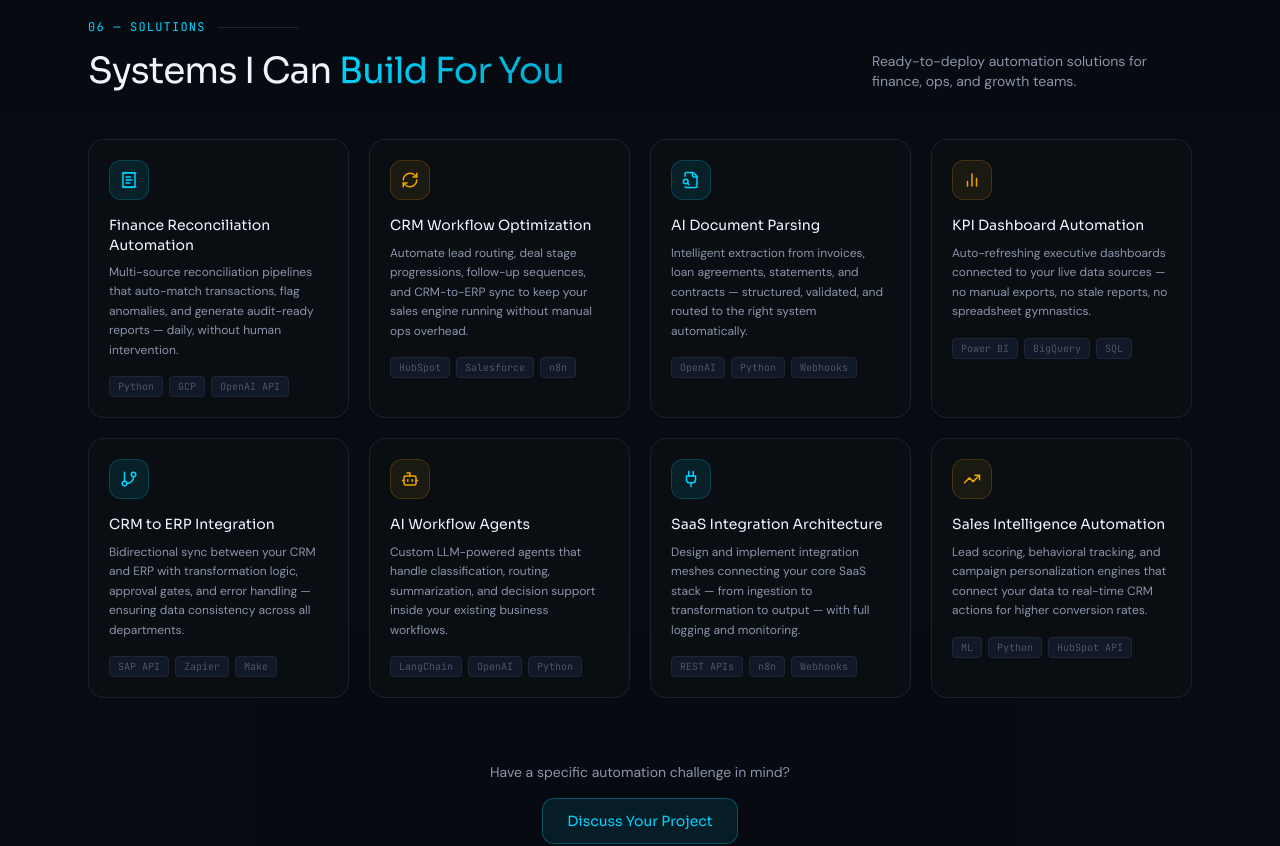
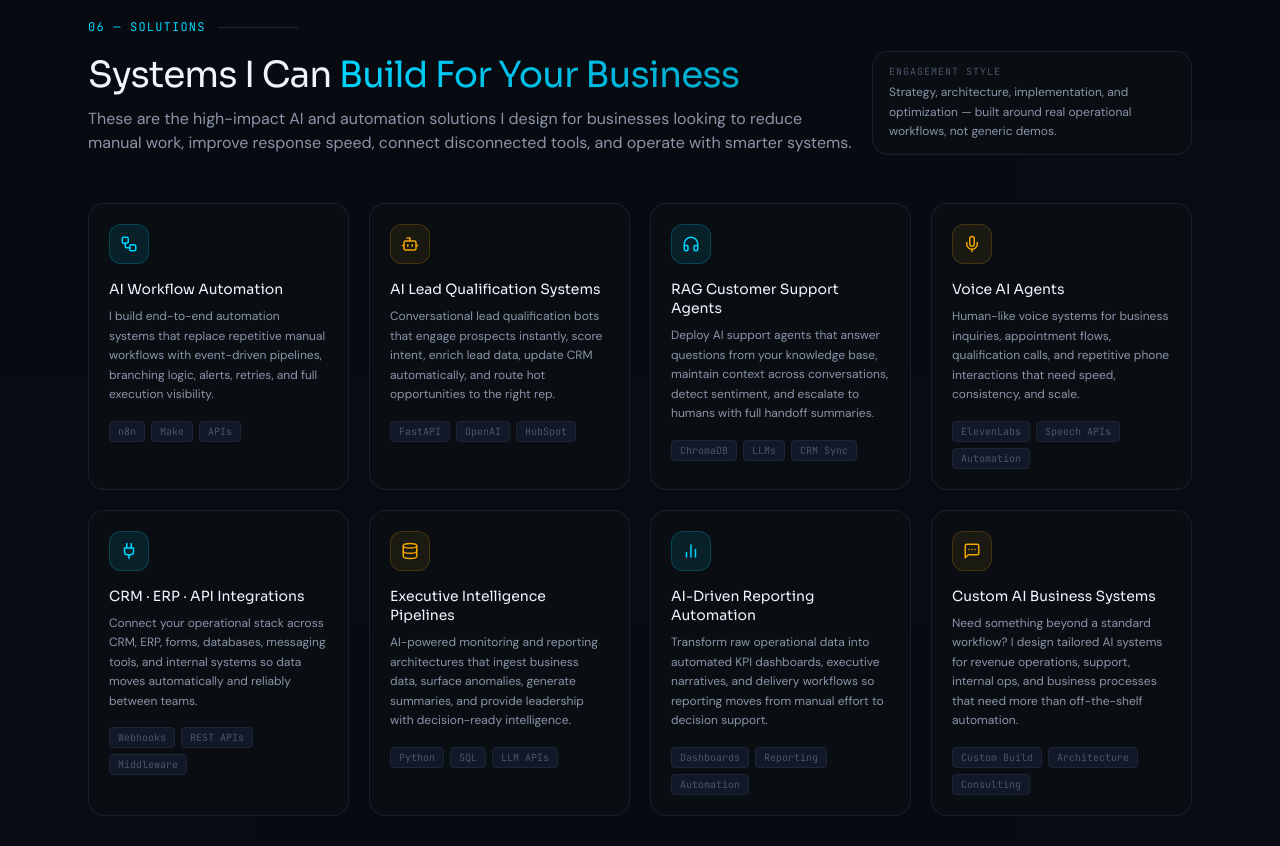
Before and after one commit to yug03/portfolio, a Next.js app: page / in a window 1280 px wide. Shown: the part 9280-10126 px from the top of the page. Built offline with nearby package versions, Linux system fonts and the light colour scheme.

Commit message:
Update Solutions.tsx

```diff
--- a/components/Solutions.tsx
+++ b/components/Solutions.tsx
@@ -1,82 +1,81 @@
 "use client";
 
 import { useRef } from "react";
-import { motion } from "framer-motion";
-import { useInView } from "framer-motion";
+import { motion, useInView } from "framer-motion";
 import {
-  ReceiptText,
-  RefreshCw,
-  FileSearch,
+  Workflow,
+  Bot,
+  Headphones,
+  Mic,
+  Plug,
+  Database,
   BarChart2,
-  GitBranch,
-  Bot,
-  Plug,
-  TrendingUp,
+  MessageSquareMore,
 } from "lucide-react";
 
 const solutions = [
   {
-    icon: ReceiptText,
-    title: "Finance Reconciliation Automation",
+    icon: Workflow,
+    title: "AI Workflow Automation",
     description:
-      "Multi-source reconciliation pipelines that auto-match transactions, flag anomalies, and generate audit-ready reports — daily, without human intervention.",
-    tags: ["Python", "GCP", "OpenAI API"],
-    color: "cyan",
-  },
-  {
-    icon: RefreshCw,
-    title: "CRM Workflow Optimization",
-    description:
-      "Automate lead routing, deal stage progressions, follow-up sequences, and CRM-to-ERP sync to keep your sales engine running without manual ops overhead.",
-    tags: ["HubSpot", "Salesforce", "n8n"],
-    color: "gold",
-  },
-  {
-    icon: FileSearch,
-    title: "AI Document Parsing",
-    description:
-      "Intelligent extraction from invoices, loan agreements, statements, and contracts — structured, validated, and routed to the right system automatically.",
-    tags: ["OpenAI", "Python", "Webhooks"],
-    color: "cyan",
-  },
-  {
-    icon: BarChart2,
-    title: "KPI Dashboard Automation",
-    description:
-      "Auto-refreshing executive dashboards connected to your live data sources — no manual exports, no stale reports, no spreadsheet gymnastics.",
-    tags: ["Power BI", "BigQuery", "SQL"],
-    color: "gold",
-  },
-  {
-    icon: GitBranch,
-    title: "CRM to ERP Integration",
-    description:
-      "Bidirectional sync between your CRM and ERP with transformation logic, approval gates, and error handling — ensuring data consistency across all departments.",
-    tags: ["SAP API", "Zapier", "Make"],
+      "I build end-to-end automation systems that replace repetitive manual workflows with event-driven pipelines, branching logic, alerts, retries, and full execution visibility.",
+    tags: ["n8n", "Make", "APIs"],
     color: "cyan",
   },
   {
     icon: Bot,
-    title: "AI Workflow Agents",
+    title: "AI Lead Qualification Systems",
     description:
-      "Custom LLM-powered agents that handle classification, routing, summarization, and decision support inside your existing business workflows.",
-    tags: ["LangChain", "OpenAI", "Python"],
+      "Conversational lead qualification bots that engage prospects instantly, score intent, enrich lead data, update CRM automatically, and route hot opportunities to the right rep.",
+    tags: ["FastAPI", "OpenAI", "HubSpot"],
+    color: "gold",
+  },
+  {
+    icon: Headphones,
+    title: "RAG Customer Support Agents",
+    description:
+      "Deploy AI support agents that answer questions from your knowledge base, maintain context across conversations, detect sentiment, and escalate to humans with full handoff summaries.",
+    tags: ["ChromaDB", "LLMs", "CRM Sync"],
+    color: "cyan",
+  },
+  {
+    icon: Mic,
+    title: "Voice AI Agents",
+    description:
+      "Human-like voice systems for business inquiries, appointment flows, qualification calls, and repetitive phone interactions that need speed, consistency, and scale.",
+    tags: ["ElevenLabs", "Speech APIs", "Automation"],
     color: "gold",
   },
   {
     icon: Plug,
-    title: "SaaS Integration Architecture",
+    title: "CRM · ERP · API Integrations",
     description:
-      "Design and implement integration meshes connecting your core SaaS stack — from ingestion to transformation to output — with full logging and monitoring.",
-    tags: ["REST APIs", "n8n", "Webhooks"],
+      "Connect your operational stack across CRM, ERP, forms, databases, messaging tools, and internal systems so data moves automatically and reliably between teams.",
+    tags: ["Webhooks", "REST APIs", "Middleware"],
     color: "cyan",
   },
   {
-    icon: TrendingUp,
-    title: "Sales Intelligence Automation",
+    icon: Database,
+    title: "Executive Intelligence Pipelines",
     description:
-      "Lead scoring, behavioral tracking, and campaign personalization engines that connect your data to real-time CRM actions for higher conversion rates.",
-    tags: ["ML", "Python", "HubSpot API"],
+      "AI-powered monitoring and reporting architectures that ingest business data, surface anomalies, generate summaries, and provide leadership with decision-ready intelligence.",
+    tags: ["Python", "SQL", "LLM APIs"],
+    color: "gold",
+  },
+  {
+    icon: BarChart2,
+    title: "AI-Driven Reporting Automation",
+    description:
+      "Transform raw operational data into automated KPI dashboards, executive narratives, and delivery workflows so reporting moves from manual effort to decision support.",
+    tags: ["Dashboards", "Reporting", "Automation"],
+    color: "cyan",
+  },
+  {
+    icon: MessageSquareMore,
+    title: "Custom AI Business Systems",
+    description:
+      "Need something beyond a standard workflow? I design tailored AI systems for revenue operations, support, internal ops, and business processes that need more than off-the-shelf automation.",
+    tags: ["Custom Build", "Architecture", "Consulting"],
     color: "gold",
   },
 ];
@@ -102,14 +101,27 @@ export default function Solutions() {
               </span>
               <div className="h-px flex-1 max-w-20 bg-border" />
             </div>
+
             <div className="flex flex-col md:flex-row md:items-end justify-between gap-4">
-              <h2 className="font-display text-3xl md:text-4xl font-700 tracking-tight">
-                Systems I Can{" "}
-                <span className="gradient-text-cyan">Build For You</span>
-              </h2>
-              <p className="text-sm text-text-secondary max-w-xs">
-                Ready-to-deploy automation solutions for finance, ops, and growth teams.
-              </p>
+              <div className="space-y-3 max-w-3xl">
+                <h2 className="font-display text-3xl md:text-4xl font-700 tracking-tight leading-tight">
+                  Systems I Can <span className="gradient-text-cyan">Build For Your Business</span>
+                </h2>
+                <p className="text-sm md:text-base text-text-secondary leading-relaxed">
+                  These are the high-impact AI and automation solutions I design for businesses
+                  looking to reduce manual work, improve response speed, connect disconnected tools,
+                  and operate with smarter systems.
+                </p>
+              </div>
+
+              <div className="rounded-2xl glass px-4 py-3 border border-border max-w-xs">
+                <div className="text-[10px] font-mono uppercase tracking-widest text-text-muted mb-1">
+                  Engagement Style
+                </div>
+                <p className="text-xs text-text-secondary leading-relaxed">
+                  Strategy, architecture, implementation, and optimization — built around real operational workflows, not generic demos.
+                </p>
+              </div>
             </div>
           </motion.div>
 
@@ -117,13 +129,16 @@ export default function Solutions() {
           <div className="grid sm:grid-cols-2 lg:grid-cols-4 gap-5">
             {solutions.map((solution, i) => (
               <motion.div
-                key={i}
+                key={solution.title}
                 initial={{ opacity: 0, y: 25 }}
                 animate={isInView ? { opacity: 1, y: 0 } : {}}
-                transition={{ duration: 0.55, delay: i * 0.07, ease: [0.22, 1, 0.36, 1] }}
+                transition={{
+                  duration: 0.55,
+                  delay: i * 0.07,
+                  ease: [0.22, 1, 0.36, 1],
+                }}
                 className="glass glass-hover rounded-2xl p-5 space-y-4 group"
               >
-                {/* Icon */}
                 <div
                   className={`w-10 h-10 rounded-xl flex items-center justify-center transition-transform duration-300 group-hover:scale-110 ${
                     solution.color === "cyan"
@@ -134,7 +149,9 @@ export default function Solutions() {
                   <solution.icon
                     size={18}
                     className={
-                      solution.color === "cyan" ? "text-cyan-accent" : "text-gold-accent"
+                      solution.color === "cyan"
+                        ? "text-cyan-accent"
+                        : "text-gold-accent"
                     }
                   />
                 </div>
@@ -148,7 +165,6 @@ export default function Solutions() {
                   </p>
                 </div>
 
-                {/* Tags */}
                 <div className="flex flex-wrap gap-1.5">
                   {solution.tags.map((tag) => (
                     <span
@@ -170,8 +186,8 @@ export default function Solutions() {
             transition={{ duration: 0.6, delay: 0.5 }}
             className="text-center pt-4"
           >
-            <p className="text-text-secondary text-sm mb-4">
-              Have a specific automation challenge in mind?
+            <p className="text-text-secondary text-sm mb-4 max-w-2xl mx-auto">
+              If you already know the process you want to automate — or you just know your team is wasting time on manual work — I can help map the right AI system for it.
             </p>
             <button
               onClick={() =>
@@ -179,7 +195,7 @@ export default function Solutions() {
               }
               className="inline-flex items-center gap-2 px-6 py-3 bg-cyan-soft border border-cyan-accent/30 text-cyan-accent font-display font-500 text-sm rounded-xl hover:bg-cyan-accent/15 hover:border-cyan-accent/50 transition-all duration-200"
             >
-              Discuss Your Project
+              Discuss Your Use Case
             </button>
           </motion.div>
         </div>
```
